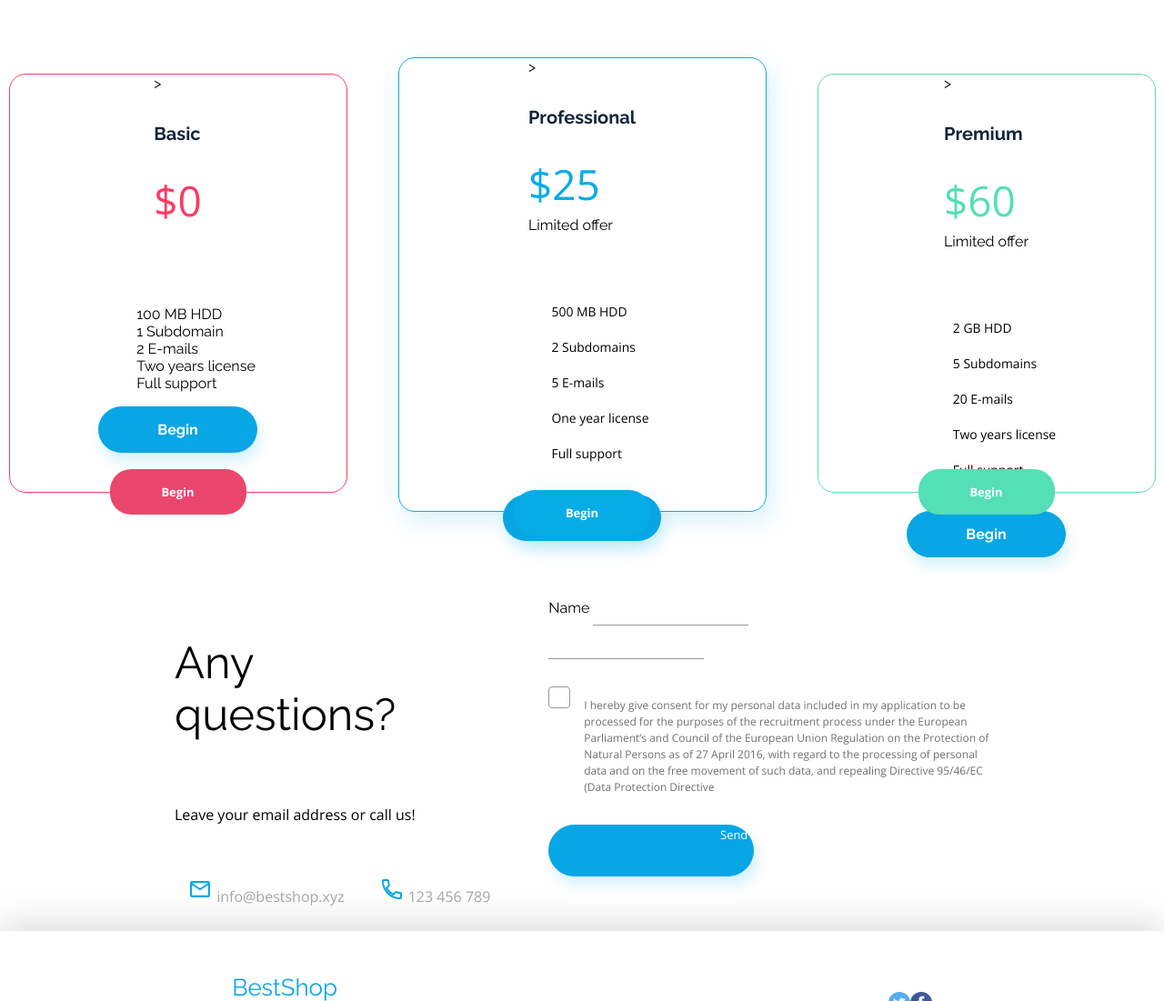
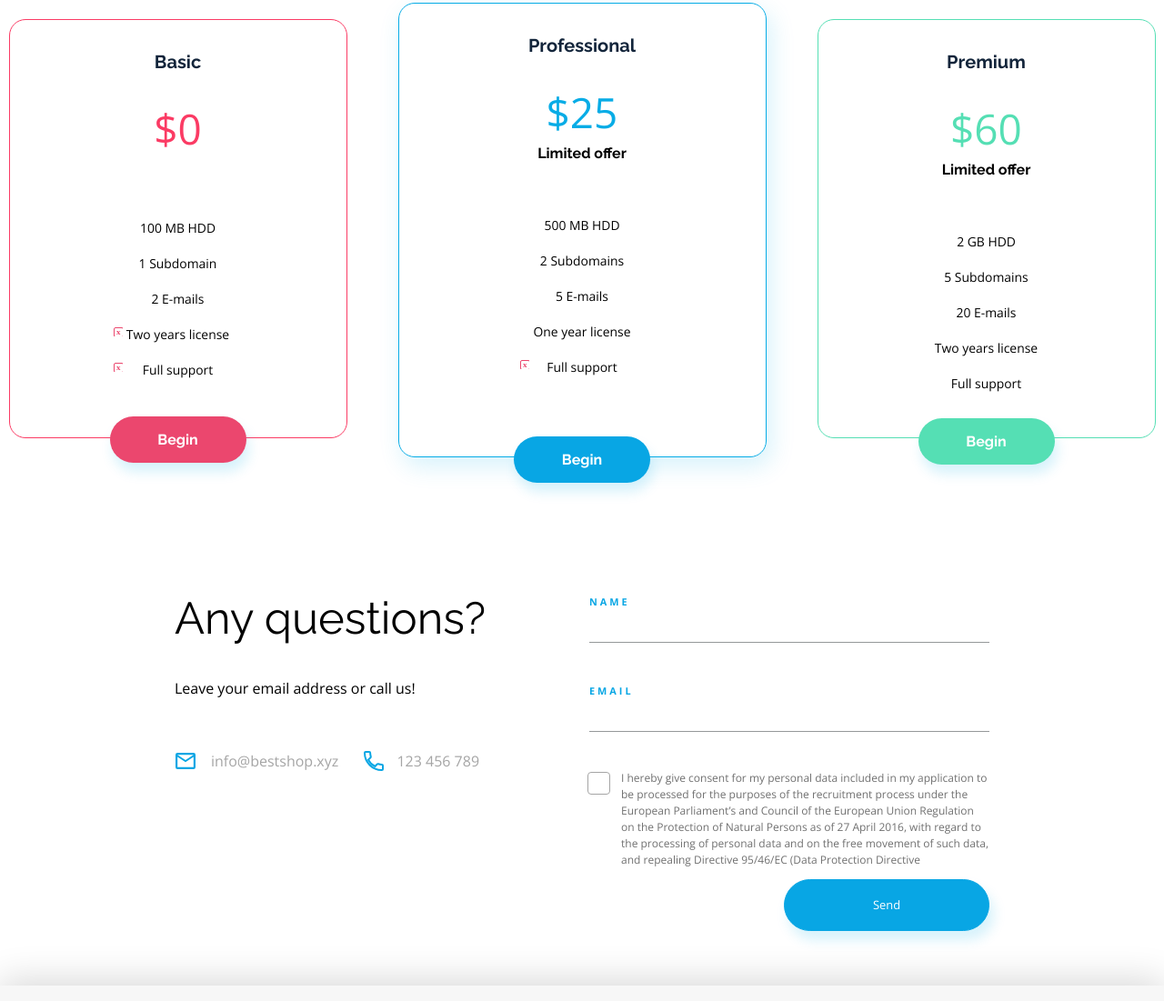
Before and after one commit to anetaczapnik/webpage_BestShop, a plain HTML site: page index.html in a window 1280 px wide. Shown: the part 2961-4062 px from the top of the page at 91% size. Drawn offline with nearby package versions, Linux system fonts and the light colour scheme.

Commit message:
BestShop zmiany stylowania

```diff
--- a/css/style.css
+++ b/css/style.css
@@ -262,6 +262,7 @@ ul {list-style-type: none;}
     display: flex;
     justify-content: space-between;
     align-items: center;
+    margin: 0;
 }
 
 .block-title {
@@ -269,10 +270,12 @@ ul {list-style-type: none;}
     font-size: 2.25rem;
     color: var(--black);
     padding-bottom: 36px;
+    margin: 0;
 }
 
 .block-1-title {
     margin-left: 35px;
+    font-weight: var(--normal);
 }
 
 .block-paragraph {
@@ -280,7 +283,7 @@ ul {list-style-type: none;}
     padding-bottom: 50px;
     width: 416px;
     line-height: 1.4;
-    margin-bottom: 0;
+    margin: 0;
 }
 
 .block-1-paragraph {
@@ -365,6 +368,7 @@ ul {list-style-type: none;}
 }
 
 .block-2-title {
+    font-weight: var(--normal);
     padding-right: 190px;
 }
 
@@ -381,10 +385,12 @@ ul {list-style-type: none;}
 .block-3-text {
     width: 624px;
     padding-left: 36px;
+    margin: 0;
 }
 
 .block-3-title {
-    margin-top: 70px;
+    font-weight: var(--normal);
+    margin: 0;
 }
 
 .block-3-underline {
@@ -431,6 +437,8 @@ ul {list-style-type: none;}
     font-family: var(--Raleway);
     font-size: 2.25rem;
     padding: 100px 0 50px;
+    margin: 0;
+    font-weight: var(--normal);
 }
 
 .box {
@@ -448,6 +456,7 @@ ul {list-style-type: none;}
 .box-title {
     font-family: var(--Raleway);
     font-size: 1.25rem;
+    text-align: center;
     color: var(--denim);
     margin: 34px 0 30px;
     font-weight: var(--bold);
@@ -455,14 +464,23 @@ ul {list-style-type: none;}
 
 .box-subtitle {
     padding-bottom: 60px;
+    font-weight: var(--bold);
+    text-align: center;
 }
 
 .box-number {
     font-family: var(--Open-Sans);
     font-size: 2.87rem;
+    text-align: center;
+    font-weight: var(--light);
     color: var(--ruby64);
     margin-bottom: 69px;
-    font-weight: var(--normal);
+}
+
+.pricing__items {
+    margin: 0;
+    padding: 0;
+    text-align: center;
 }
 
 .box-basic-list, .box-premium-list, .box-professional-list {
@@ -471,23 +489,21 @@ ul {list-style-type: none;}
     color: var(--black);
     padding-bottom: 20px;
     position: relative;
+    margin: 0;
+    text-align: center;
 }
 
-.box-basic::after {
-    content: "Begin";
-    width: 150px;
-    height: 50px;
-    border-radius: 23px;
-    background-color: var(--ruby6E);
-    color: var(--white);
-    font-size: 0.81rem;
-    font-weight: var(--bold);
-    font-family: var(--Open-Sans);
-    position: absolute;
-    top: 434px;
-    display: flex;
-    justify-content: center;
-    align-items: center;
+.box-basic-list::before, .box-professional-list::before, .box-premium-list::before {
+    content: "";
+    width: 11px;
+    height: 11px;
+    display: inline-block;
+    margin-right: 10px;
+    background-image: url("../images/Checkmark-1.svg");
+}
+
+.list-not::before {
+    background-image: url("../images/Close.svg");
 }
 
 .box-professional {
@@ -498,27 +514,10 @@ ul {list-style-type: none;}
     margin-top: 10px;
 }
 
-.box-professional::after {
-    content: "Begin";
-    width: 150px;
-    height: 50px;
-    border-radius: 23px;
-    background-color: var(--blueE6);
-    color: var(--white);
-    font-size: 0.81rem;
-    font-weight: var(--bold);
-    font-family: var(--Open-Sans);
-    position: absolute;
-    top: 475px;
-    display: flex;
-    justify-content: center;
-    align-items: center;
-    box-shadow: 5px 10px 27px var(--babyblue);
-}
-
 .box-professional-number {
     color: var(--blueE6);
     margin-bottom: 5px;
+    text-align: center;
 }
 
 .box-premium {
@@ -528,23 +527,7 @@ ul {list-style-type: none;}
 .box-premium-number {
     color: var(--green);
     margin-bottom: 5px;
-}
-
-.box-premium::after {
-    content: "Begin";
-    width: 150px;
-    height: 50px;
-    border-radius: 23px;
-    background-color: var(--green);
-    color: var(--white);
-    font-size: 0.81rem;
-    font-weight: var(--bold);
-    font-family: var(--Open-Sans);
-    position: absolute;
-    top: 434px;
-    display: flex;
-    justify-content: center;
-    align-items: center;
+    text-align: center;
 }
 
 .box-basic-list::before, .box-professional-list::before, .box-premium-list::before {
@@ -567,9 +550,36 @@ ul {list-style-type: none;}
     display: inline-block;
 }
 
+.btn--basic {
+    background-color: var(--ruby6E);
+    width: 150px;
+    display: flex;
+    justify-content: center;
+    position: relative;
+    bottom: -22px;
+}
+
+.btn--professional {
+    width: 150px;
+    display: flex;
+    justify-content: center;
+    position: relative;
+    bottom: -47px;
+}
+
+.btn--premium {
+    width: 150px;
+    background-color: var(--green);
+    display: flex;
+    justify-content: center;
+    position: relative;
+    bottom: -9px;
+}
+
 .contact__container {
     display: flex;
-    width: 70%;
+    width: 896px;
+    justify-content: space-between;
 }
 
 .contact__title {
@@ -577,7 +587,7 @@ ul {list-style-type: none;}
     color: black;
     font-family: var(--Raleway);
     padding-bottom: 22px;
-    margin-right: 114px;
+    margin: 0;
 }
 
 .contact__text {
@@ -592,57 +602,68 @@ ul {list-style-type: none;}
     color: var(--grayA5);
     font-family: var(--Open-Sans);
     display: inline;
-    padding: 0 20px 0 15px;
+    padding: 0 20px 0 40px;
     position: relative;
 }
 
-.contact__mail::before {
-    content: "";
+.contact__mail img {
     position: absolute;
-    width: 10px;
-    height: 10px;
-    top: 6px;
     left: -1px;
+    top: -2px;
 }
 
-.contact__phone::before {
-    content: "";
+.contact__phone img {
     position: absolute;
-    width: 10px;
-    height: 10px;
-    top: 6px;
-    left: -1px;
+    left: 2px;
+    top: -2px;
+}
+
+.form__container {
+    width: 440px;
 }
 
 .form {
-    width: 60%;
-}
-
-form {
     display: flex;
     flex-direction: column;
 }
 
-label[for="text"], label[for="email"] {
+.form__field:first-of-type {
+    margin: 0 0 42px 0;
+}
+
+.form__label {
     font-size: 0.68rem;
     color: var(--blueE4);
     font-family: var(--Open-Sans);
     text-transform: uppercase;
     font-weight: bold;
+    line-height: 0.9rem;
+    letter-spacing: 3px;
 }
 
-label[for="email"] {
-    padding-top: 40px;
-}
-
-input[type="text"], input[type="email"] {
+.form__input {
     padding: 10px;
     box-sizing: border-box;
     border: 0;
     border-bottom: 1px solid var(--gray9A);
+    background-color: transparent;
+    width: 100%;
 }
 
-.checkbox input {
+.form__consent {
+    margin-top: 30px;
+}
+
+.form__checkbox {
+    display: block;
+    position: relative;
+    padding-left: 35px;
+    margin-bottom: 12px;
+    cursor: pointer;
+    font-size: 1.375rem;
+}
+
+.form__checkbox input {
     position: absolute;
     opacity: 0;
     cursor: pointer;
@@ -650,39 +671,37 @@ input[type="text"], input[type="email"] {
     width: 0;
 }
 
-.checkbox {
-    cursor: pointer;
-    display: flex;
-    margin: 30px 0 20px;
+.form__checkbox .checkbox {
+    position: absolute;
+    top: 2px;
+    left: -2px;
+    height: 25px;
+    width: 25px;
+    background-color: var(--white);
+    border: 1px solid var(--grayA5);
+    border-radius: 4px;
 }
 
-.checkbox span {
-    height: 24px;
-    flex-shrink: 0;
-    flex-basis: 24px;
-    border: 1px solid var(--gray9A);
-    border-radius: 4px;
-    cursor: pointer;
-    margin-right: 15px;
+.form__checkbox input:checked ~ .checkbox {
+    background-image: url(../images/Checkmark.svg);
+    background-position: center;
+    background-size: 50%;
+    background-repeat: no-repeat;
 }
 
-.checkbox input:checked + span {
-    background-color: var(--blueE4);
-}
-
-.checkbox p {
+.consent__text {
     font-size: 0.75rem;
     color: var(--gray70);
     font-family: var(--Open-Sans);
     line-height: 1.5;
 }
 
-.form-btn {
+.div__form-btn {
     display: flex;
     flex-direction: row-reverse;
 }
 
-button {
+.form-btn {
     width: 226px;
     height: 57px;
     font-size: 0.81rem;
@@ -698,12 +717,13 @@ button {
 .footer {
     width: 100%;
     box-shadow: var(--gray29) 0 -5px 40px;
+    background-color: var(--whiteF7);
 }
 
 .footer__container {
-    width: 100%;
+    width: 1352px;
     display: flex;
-    justify-content: space-around;
+    justify-content: space-between;
 }
 
 .footer__info {
@@ -716,6 +736,7 @@ button {
     color: var(--blueE4);
     font-family: var(--Raleway);
     padding-top: 21px;
+    margin: 0;
 }
 
 .footer__text {
@@ -724,6 +745,7 @@ button {
     font-family: var(--Open-Sans);
     padding-top: 6px;
     padding-bottom: 17px;
+    margin: 0;
 }
 
 .footer__icons {
@@ -731,6 +753,6 @@ button {
     align-self: center;
 }
 
-svg {
+.footer__icon {
     margin: 10px;
 }
--- a/index.html
+++ b/index.html
@@ -60,6 +60,7 @@
                         <img src="images/Catalog.svg" alt="person" class="statistics__img-green statistics__img"/></div></div>
                 <h3 class="statistics__number">10000+</h3>
                 <p class="statistics__description">added posts daily</p>
+            </div>
         </div>
     </div>
 </section>
@@ -108,21 +109,21 @@
         <h2 class="pricing__title">Pricing</h2>
         <div class="pricing-boxes">
             <div class="box-basic box">
-                <div class="pricing__details">>
+                <div class="pricing__details">
                     <div class="box-basic-title box-title">Basic</div>
                     <div class="box-basic-number box-number">$0</div>
                 </div>
                 <ul class="pricing__items">
-                    <li class="pricing__item">100 MB HDD</li>
-                    <li class="pricing__item">1 Subdomain</li>
-                    <li class="pricing__item">2 E-mails</li>
-                    <li class="pricing__item">Two years license</li>
-                    <li class="pricing__item">Full support</li>
+                    <li class="box-basic-list">100 MB HDD</li>
+                    <li class="box-basic-list">1 Subdomain</li>
+                    <li class="box-basic-list">2 E-mails</li>
+                    <li class="box-basic-list list-not">Two years license</li>
+                    <li class="box-basic-list list-not">Full support</li>
                 </ul>
-                <a href="#" class="btn btn--primary">Begin</a>
+                <a href="#" class="btn btn--primary btn--basic">Begin</a>
             </div>
             <div class="box-professional box">
-                <div class="pricing__details">>
+                <div class="pricing__details">
                     <div class="box-professional-title box-title">Professional</div>
                     <div class="box-professional-number box-number">$25</div>
                     <div class="box-professional-subtitle box-subtitle">Limited offer</div>
@@ -132,12 +133,12 @@
                     <li class="box-professional-list">2 Subdomains</li>
                     <li class="box-professional-list">5 E-mails</li>
                     <li class="box-professional-list">One year license</li>
-                    <li class="box-professional-list">Full support</li>
+                    <li class="box-professional-list list-not">Full support</li>
                 </ul>
-                <a href="#" class="btn btn--primary">Begin</a>
+                <a href="#" class="btn btn--primary btn--professional">Begin</a>
             </div>
             <div class="box-premium box">
-                <div class="pricing__details">>
+                <div class="pricing__details">
                     <div class="box-premium-title box-title">Premium</div>
                     <div class="box-premium-number box-number">$60</div>
                     <div class="box-professional-subtitle box-subtitle">Limited offer</div>
@@ -149,7 +150,7 @@
                     <li class="box-premium-list">Two years license</li>
                     <li class="box-premium-list">Full support</li>
                 </ul>
-                <a href="#" class="btn btn--primary">Begin</a>
+                <a href="#" class="btn btn--primary btn--premium">Begin</a>
             </div>
         </div>
     </div>
@@ -171,26 +172,31 @@
                 </a>
             </div>
         </div>
-        <div class="form">
-            <form>
+
+        <div class="form__container">
+            <form class="form">
                 <div class="form__field">
                     <label class="form__label" for="name">Name</label>
                     <input type="text" class="form__input name" id="name">
                 </div>
 
                 <div class="form__field">
-                    <label class="form__label" for="email"></label>
+                    <label class="form__label" for="email">Email</label>
                     <input type="email" class="form__input email" id="email">
                 </div>
 
-                <div class="form__checkbox">
-                    <label class="checkbox">
-                        <input type="checkbox">
-                        <span></span>
-                        <p class="checkbox__text">I hereby give consent for my personal data included in my application to be processed for the purposes of the recruitment process under the European Parliament’s and Council of the European Union Regulation on the Protection of Natural Persons as of 27 April 2016, with regard to the processing of personal data and on the free movement of such data, and repealing Directive 95/46/EC (Data Protection Directive</p>
+                <div class="form__consent">
+                    <label class="form__checkbox">
+                        <input type="checkbox"/>
+                        <span class="checkbox"></span>
+                        <p class="consent__text">
+                        I hereby give consent for my personal data included in my application to be processed for the purposes of the recruitment process under the European Parliament’s and Council of the European Union Regulation on the Protection of Natural Persons as of 27 April 2016, with regard to the processing of personal data and on the free movement of such data, and repealing Directive 95/46/EC (Data Protection Directive
                     </label>
                 </div>
-                <button class="form-btn" type="submit">Send</button>
+
+                <div class="div__form-btn">
+                    <button class="form-btn" type="submit">Send</button>
+                </div>
             </form>
         </div>
     </div>
@@ -203,8 +209,8 @@
             <p class="footer__text">© 2019 BestShop LTD, All Rights Reserved</p>
         </div>
         <div class="footer__icons">
-            <a href="#"><img src="images/Twitter.svg" alt="twitter"/></a>
-            <a href="#"><img src="images/Facebook.svg" alt="facebook"/></a>
+            <a href="#"><img src="images/Twitter.svg" alt="twitter" class="footer__icon"/></a>
+            <a href="#"><img src="images/Facebook.svg" alt="facebook" class="footer__icon"/></a>
         </div>
     </div>
 </section>
```
